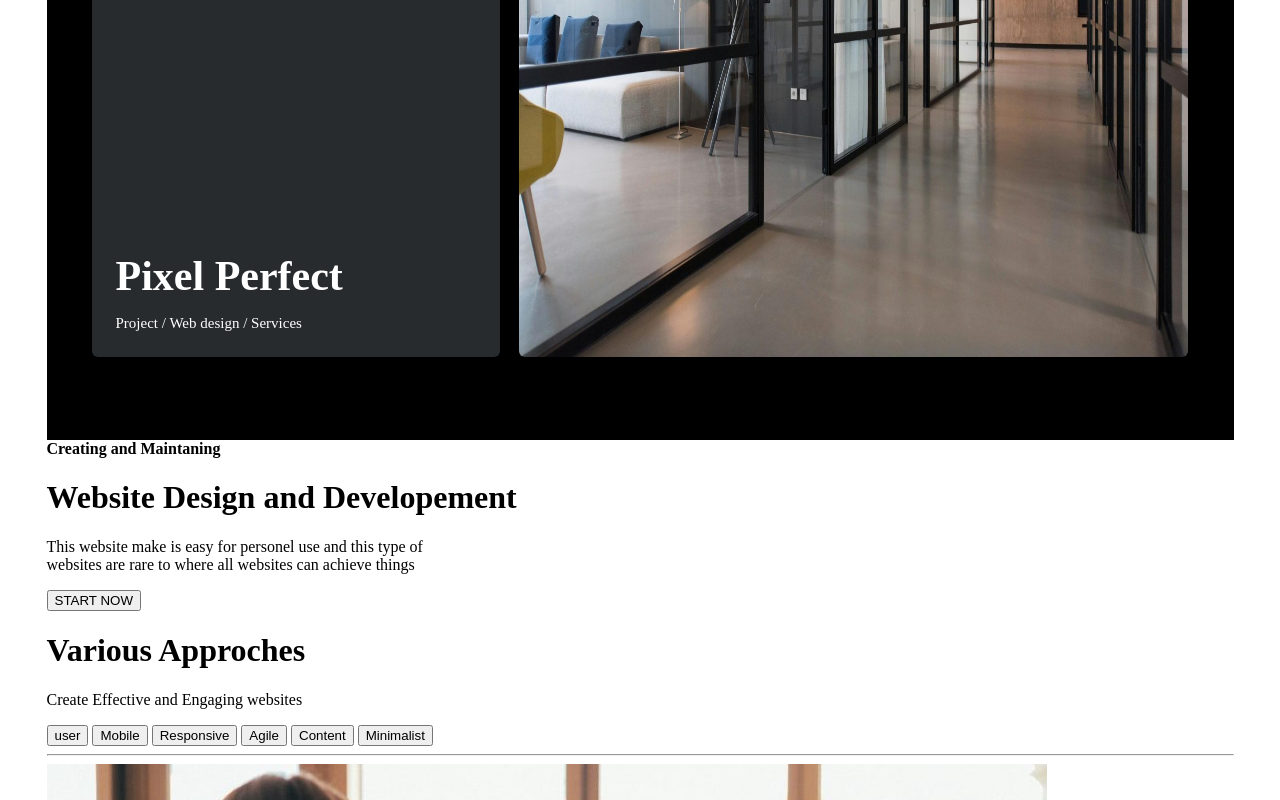
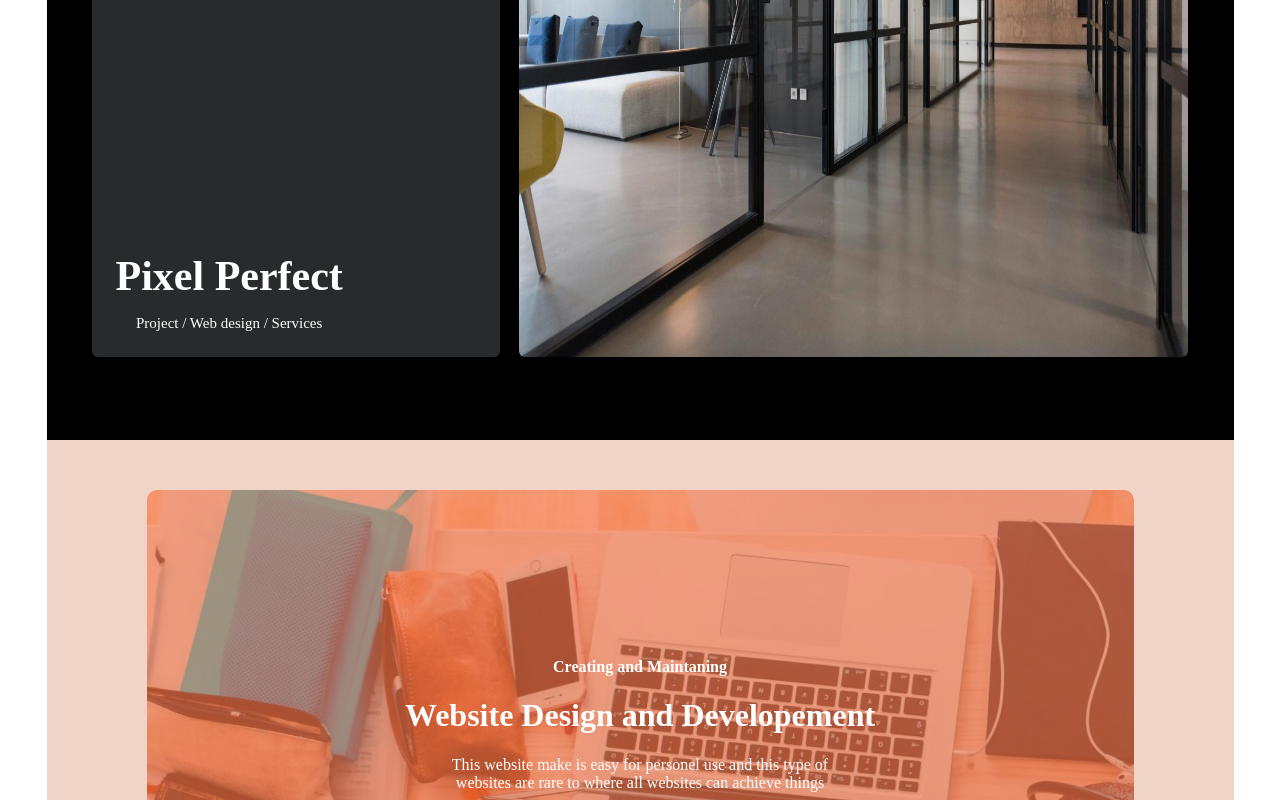
Before and after one commit to Vivek130405/Full-stack-, a plain HTML site: page css/day 6 website/index.html in a window 1280 px wide. Shown: the part 2000-2800 px from the top of the page. Drawn offline with Linux system fonts and the light colour scheme.

Commit message:
Update style.css

```diff
--- a/css/day 6 website/style.css
+++ b/css/day 6 website/style.css
@@ -224,3 +224,107 @@ body{
 .textt p{
     font-size: 15px;
 }
+
+.div-5{
+   background-color: #f1d4c8;
+    max-height: 610px;
+    max-width: 1187px;
+    padding: 50px 100px;
+}
+
+.image{
+    background-image: url("background4.jpg");
+    position: relative;
+    border-radius: 10px;
+    height: 508px;
+    max-width: 1085px;
+
+}
+
+.imageinner{
+    position: absolute;
+    border-radius: 10px;
+    background: rgba(255,102,51,0.6);
+    height: 100%;
+    width: 100%;
+
+}
+
+.intext{
+    margin: 168px 0px 168px 0px;
+    text-align: center;
+    color: white;
+}
+
+.intext button{
+    padding: 13px 47px;
+    border: black;
+    border-radius: 50px;
+    color: white;
+
+
+    background-color: black ;
+    text-transform: uppercase;
+}
+
+.div-6{
+    background-color:#35393c ;
+    overflow: hidden;
+    height: 680px;
+    max-width: 1187px;
+    padding: 0px 50px 0px 50px;
+}
+
+.div-6 h1,p{
+    color: white;
+    text-align: center;
+}
+
+.div-6 h1{
+    font-size: 46px;
+    margin-bottom: -8px;
+}
+
+.butt{
+    margin-top: 35px;
+    margin-bottom: 29px;
+}
+
+.butt button{
+    padding: 8px 20px;
+    margin-right: 5px;
+    color: #9f9fa0;
+    background: #272b2e;
+    border-radius: 6px;
+    border: 2px;
+    cursor: pointer;
+}
+
+.div-6 hr{
+    margin-bottom: 29px;
+}
+
+.div-6 img{
+    height: 352px;
+    width: 520px;
+    border-radius: 10px;
+    display: inline;
+    float: left;
+}
+
+.texttttt{
+   width: 500px;
+    float: left;
+    margin-left: 30px;
+
+}
+
+.texttttt p{
+    text-align: justify;
+}
+
+.texttttt h2{
+    font-size: 25px;
+    color: white;
+    margin-bottom: 0px;
+}
```
